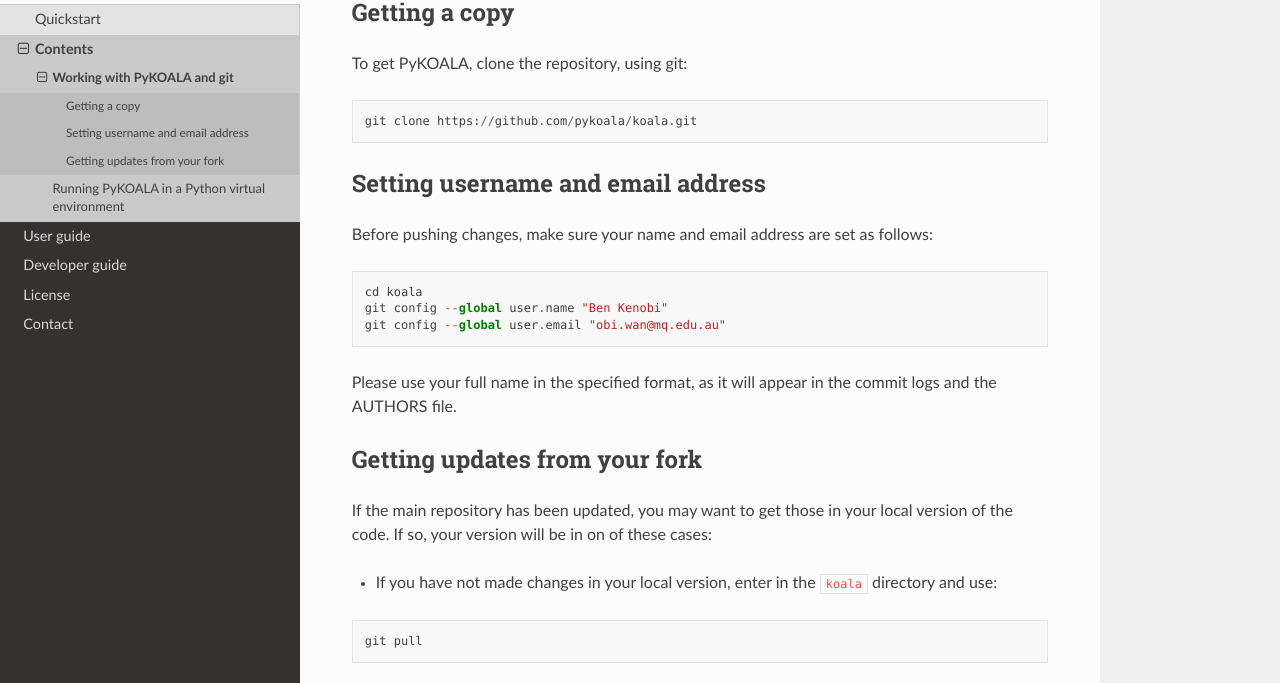
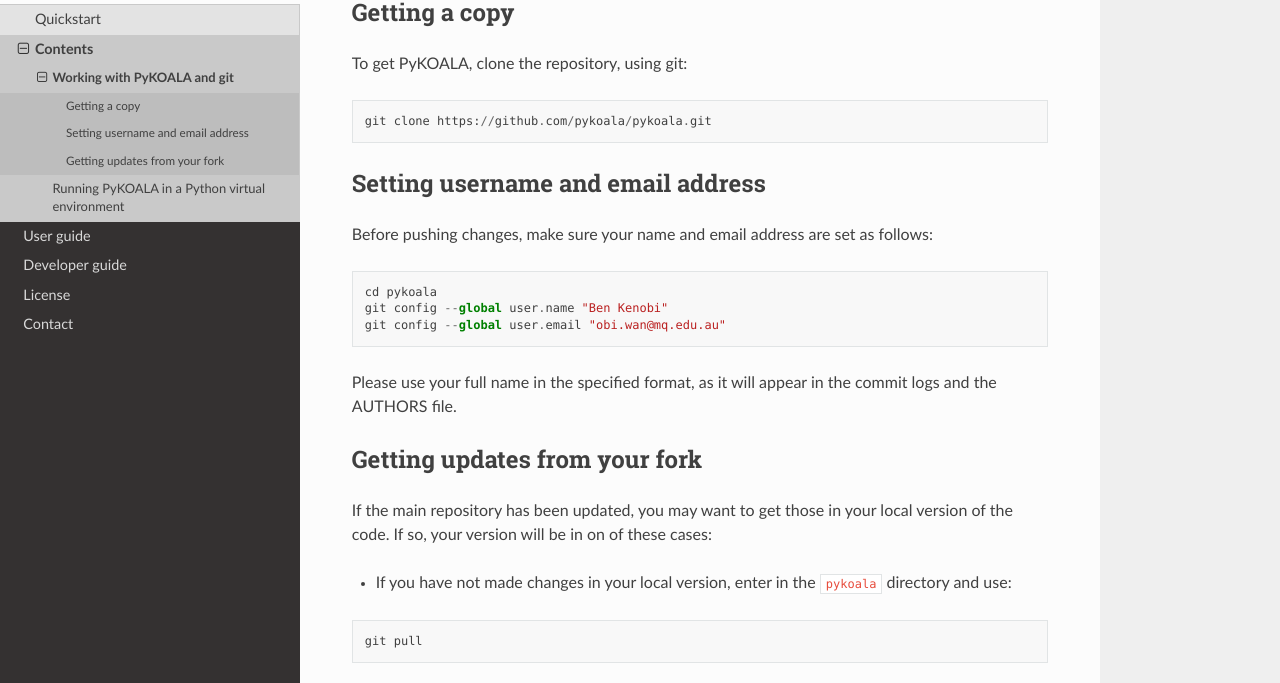
Before and after one commit to pykoala/pykoala, a Sphinx documentation site: the page built from docs/getting-started/get-copy.rst, in a window 1280 px wide and 1296 px high. Shown: the part 164-847 px from the top of the window. Built offline with Sphinx 7.4.7 and the Read the Docs theme 3.1.0, drawn with Linux system fonts in a browser that asks for light colours; formulas are drawn with MathJax 3; pages that are not in the unit, such as notebooks, are missing from menus.

Commit message:
update repo name

```diff
--- a/docs/getting-started/get-copy.rst
+++ b/docs/getting-started/get-copy.rst
@@ -8,7 +8,7 @@
 
 ::
 
-    git clone https://github.com/pykoala/koala.git
+    git clone https://github.com/pykoala/pykoala.git
 
 
 Setting username and email address
@@ -18,7 +18,7 @@
 
 ::
 
-    cd koala
+    cd pykoala
     git config --global user.name "Ben Kenobi"
     git config --global user.email "obi.wan@mq.edu.au"
 
@@ -31,7 +31,7 @@
 
 If the main repository has been updated, you may want to get those in your local version of the code. If so, your version will be in on of these cases:
 
-- If you have not made changes in your local version, enter in the ``koala`` directory and use:
+- If you have not made changes in your local version, enter in the ``pykoala`` directory and use:
 
 ::
 
```
